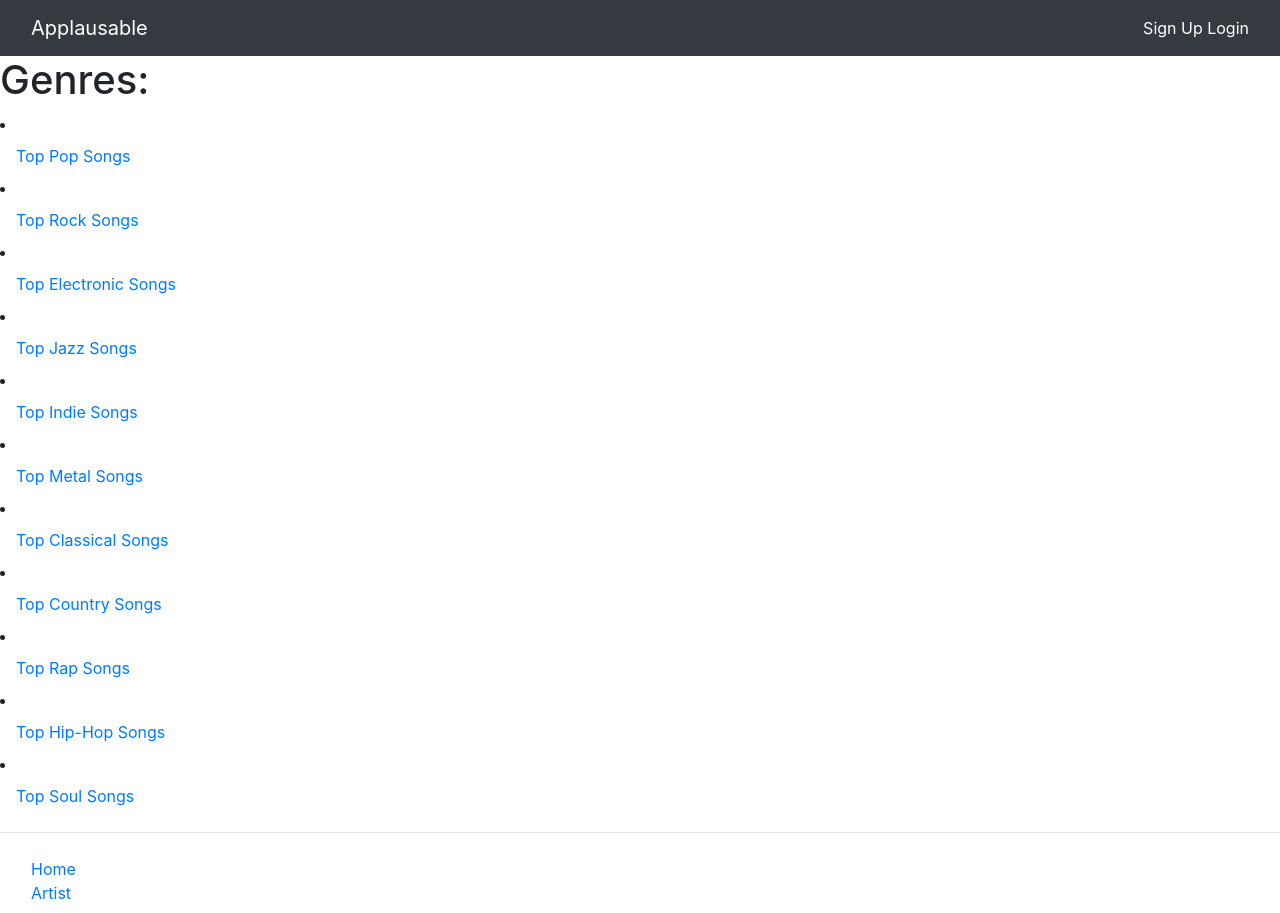
After one commit to amykidd2/Applausable_WAD2_Group_Project, a Django app: page /applausable/home/allGenres/ in a window 1280 px wide. The commit adds this page. Run offline with Django 3.2, Linux system fonts and the light colour scheme; some libraries are stand-ins or nearby versions.

Commit message:
added a genre page

```diff
--- a/rango/admin.py
+++ b/rango/admin.py
@@ -8,7 +8,7 @@ class AlbumAdmin(admin.ModelAdmin):
 admin.site.register(Album, AlbumAdmin)
 
 class SongAdmin(admin.ModelAdmin):
-    list_display = ('songID', 'title', 'slug', 'overallScore')
+    list_display = ('songID', 'title', 'slug', 'overallScore', 'genre')
 admin.site.register(Song, SongAdmin)
 
 class ArtistAdmin(admin.ModelAdmin):
--- a/rango/urls.py
+++ b/rango/urls.py
@@ -9,6 +9,8 @@ urlpatterns = [
     path('home/specificArtist/<slug:artist_name_slug>/', views.show_artist, name='show_artist'),
     path('home/album/<slug:album_name_slug>/', views.show_album, name='show_album'),
     path('home/song/<slug:song_name_slug>/', views.show_song, name='show_song'),
+    path('home/genre/<genre_name>/', views.show_genre, name='show_genre'),
+    path('home/allGenres/', views.all_genre, name='all_genre'),
     path('add_artist/', views.add_artist, name='add_artist'),
     path('artist/<slug:artist_name_slug>/add_album/', views.add_album, name='add_album'),
     path('album/<slug:album_name_slug>/add_song/', views.add_song, name='add_song'),
--- a/rango/views.py
+++ b/rango/views.py
@@ -18,6 +18,10 @@ def home(request):
     context_dict = {}
     context_dict['artists'] = artist_list
     return render(request, 'applausable/home.html', context = context_dict)
+
+def all_genre(request):
+
+    return render(request, 'applausable/allGenres.html')
 
 def SearchResultsView(request):
     if request.method == 'GET':
@@ -69,6 +73,16 @@ def show_artist(request, artist_name_slug):
         context_dict['albums'] = None
 
     return render(request, 'applausable/specificArtist.html', context=context_dict)
+
+def show_genre(request, genre_name):
+    context_dict = {}
+    try:
+        songs = Song.objects.filter(genre=genre_name).order_by('-overallScore')[:10]
+        context_dict['songs'] = songs
+    except Category.DoesNotExist:
+        context_dict['songs'] = None
+
+    return render(request, 'applausable/genre.html', context=context_dict)
 
 def show_album(request, album_name_slug):
     context_dict = {}
--- /dev/null
+++ b/templates/applausable/allGenres.html
@@ -0,0 +1,68 @@
+{% extends 'applausable/base.html' %}
+{% load staticfiles %}
+
+{% block title_block %}
+    Genres
+{% endblock %}
+
+{% block body_block %}
+    <h1>Genres:</h1>
+
+    <div>
+        <li class="nav-item">
+            <a class="nav-link active" href="{% url 'applausable:show_genre' 'Pop' %}">
+                Top Pop Songs
+            </a>
+        </li>
+        <li class="nav-item">
+            <a class="nav-link active" href="{% url 'applausable:show_genre' 'Rock' %}">
+                Top Rock Songs
+            </a>
+        </li>
+        <li class="nav-item">
+            <a class="nav-link active" href="{% url 'applausable:show_genre' 'Electronic' %}">
+                Top Electronic Songs
+            </a>
+        </li>
+        <li class="nav-item">
+            <a class="nav-link active" href="{% url 'applausable:show_genre' 'Jazz' %}">
+                Top Jazz Songs
+            </a>
+        </li>
+        <li class="nav-item">
+            <a class="nav-link active" href="{% url 'applausable:show_genre' 'Indie' %}">
+                Top Indie Songs
+            </a>
+        </li>
+        <li class="nav-item">
+            <a class="nav-link active" href="{% url 'applausable:show_genre' 'Metal' %}">
+                Top Metal Songs
+            </a>
+        </li>
+        <li class="nav-item">
+            <a class="nav-link active" href="{% url 'applausable:show_genre' 'Classical' %}">
+                Top Classical Songs
+            </a>
+        </li>
+        <li class="nav-item">
+            <a class="nav-link active" href="{% url 'applausable:show_genre' 'Country' %}">
+                Top Country Songs
+            </a>
+        </li>
+        <li class="nav-item">
+            <a class="nav-link active" href="{% url 'applausable:show_genre' 'Rap' %}">
+                Top Rap Songs
+            </a>
+        </li>
+        <li class="nav-item">
+            <a class="nav-link active" href="{% url 'applausable:show_genre' 'Hip-Hop' %}">
+                Top Hip-Hop Songs
+            </a>
+        </li>
+    </div>
+    <li class="nav-item">
+        <a class="nav-link active" href="{% url 'applausable:show_genre' 'Soul' %}">
+            Top Soul Songs
+        </a>
+    </li>
+{% endblock %}
--- a/templates/applausable/home.html
+++ b/templates/applausable/home.html
@@ -63,6 +63,11 @@ Homepage
                                         Highest Reviewed Songs
                                     </a>
                                 </li>
+                                <li class="nav-item">
+                                    <a class="nav-link active" href="{% url 'applausable:all_genre' %}">
+                                        View Songs By Genre
+                                    </a>
+                                </li>
                                 {% else %}
 
                                 <li class="nav-item">There are no artists present.</li>
```
Also changed, not shown: populate_script.py (+7 -6 lines), rango/forms.py (+14 -0 lines), rango/models.py (+14 -0 lines), templates/applausable/genre.html (added, +27 -0 lines), db.sqlite3, media/unnamed_KQ7hgj4.jpg (added), rango/migrations/0008_song_genre.py (added).
